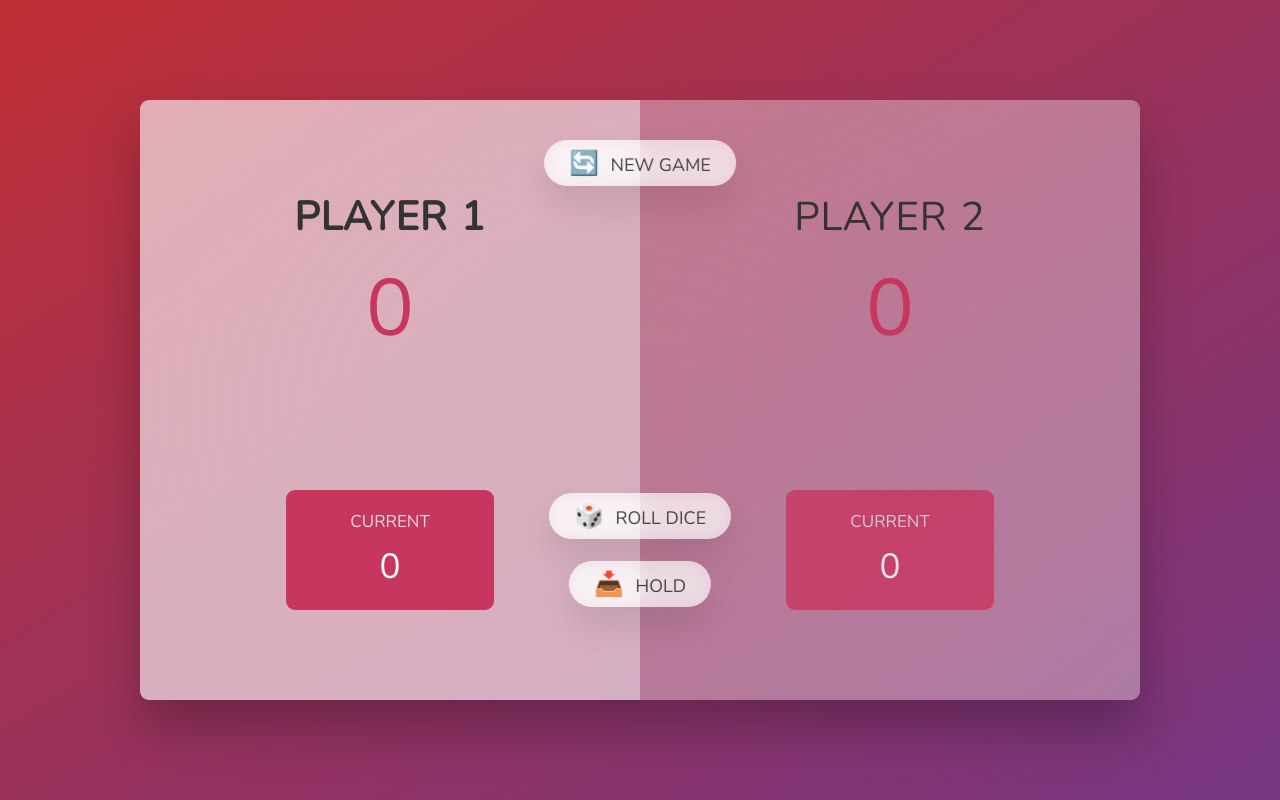
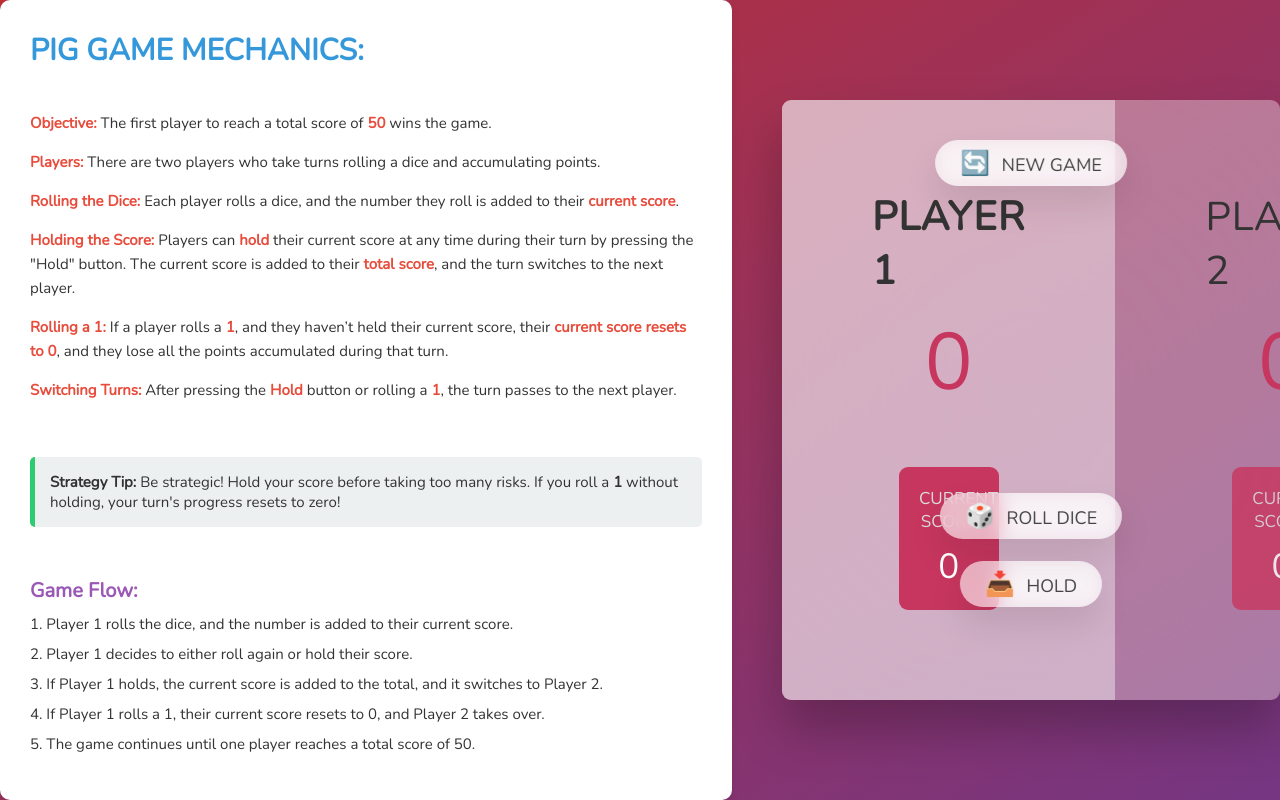
Before and after one commit to fullsnackdevj/Project3-Pig-Game, a plain HTML site: page index.html in a window 1280 px wide. Drawn offline with nearby package versions, Linux system fonts and the light colour scheme.

Commit message:
added mechanics

```diff
--- a/index.html
+++ b/index.html
@@ -8,12 +8,77 @@
     <title>Pig Game</title>
   </head>
   <body>
+    <section class="game-mechanics-section">
+      <h1 class="game-mechanics-title">Pig Game Mechanics:</h1>
+      <ul class="game-mechanics-list">
+        <li>
+          <strong>Objective:</strong> The first player to reach a total score of
+          <strong>50</strong> wins the game.
+        </li>
+        <li>
+          <strong>Players:</strong> There are two players who take turns rolling
+          a dice and accumulating points.
+        </li>
+        <li>
+          <strong>Rolling the Dice:</strong> Each player rolls a dice, and the
+          number they roll is added to their <strong>current score</strong>.
+        </li>
+        <li>
+          <strong>Holding the Score:</strong> Players can
+          <strong>hold</strong> their current score at any time during their
+          turn by pressing the "Hold" button. The current score is added to
+          their <strong>total score</strong>, and the turn switches to the next
+          player.
+        </li>
+        <li>
+          <strong>Rolling a 1:</strong> If a player rolls a <strong>1</strong>,
+          and they haven’t held their current score, their
+          <strong>current score resets to 0</strong>, and they lose all the
+          points accumulated during that turn.
+        </li>
+        <li>
+          <strong>Switching Turns:</strong> After pressing the
+          <strong>Hold</strong> button or rolling a <strong>1</strong>, the turn
+          passes to the next player.
+        </li>
+      </ul>
+      <div class="strategy-tip">
+        <p>
+          <strong>Strategy Tip:</strong> Be strategic! Hold your score before
+          taking too many risks. If you roll a <strong>1</strong> without
+          holding, your turn's progress resets to zero!
+        </p>
+      </div>
+
+      <div class="game-flow">
+        <h3>Game Flow:</h3>
+        <ol>
+          <li>
+            Player 1 rolls the dice, and the number is added to their current
+            score.
+          </li>
+          <li>Player 1 decides to either roll again or hold their score.</li>
+          <li>
+            If Player 1 holds, the current score is added to the total, and it
+            switches to Player 2.
+          </li>
+          <li>
+            If Player 1 rolls a 1, their current score resets to 0, and Player 2
+            takes over.
+          </li>
+          <li>
+            The game continues until one player reaches a total score of 50.
+          </li>
+        </ol>
+      </div>
+    </section>
+
     <main>
       <section class="player player--0 player--active">
         <h2 class="name" id="name--0">Player 1</h2>
         <p class="score" id="score--0">43</p>
         <div class="current">
-          <p class="current-label">Current</p>
+          <p class="current-label">Current Score</p>
           <p class="current-score" id="current--0">0</p>
         </div>
       </section>
@@ -21,7 +86,7 @@
         <h2 class="name" id="name--1">Player 2</h2>
         <p class="score" id="score--1">24</p>
         <div class="current">
-          <p class="current-label">Current</p>
+          <p class="current-label">Current Score</p>
           <p class="current-score" id="current--1">0</p>
         </div>
       </section>
--- a/style.css
+++ b/style.css
@@ -20,6 +20,10 @@ body {
   display: flex;
   align-items: center;
   justify-content: center;
+  gap: 5rem;
+  /*
+  display: grid;
+  place-content: center; */
 }
 
 /* LAYOUT */
@@ -171,3 +175,71 @@ main {
 .hidden {
   display: none;
 }
+
+/* mechanics */
+
+.game-mechanics-section {
+  display: flex;
+  flex-direction: column;
+  gap: 2rem;
+  max-width: 750px;
+  height: 800px;
+  /* scale: 1.4; */
+  padding: 30px;
+  background-color: #fff;
+  box-shadow: 0 4px 10px rgba(0, 0, 0, 0.1);
+  border-radius: 10px;
+}
+
+.game-mechanics-title {
+  font-size: 3rem;
+  color: #3498db;
+  text-align: left;
+  margin-bottom: 20px;
+  font-weight: bold;
+  text-transform: uppercase;
+}
+
+.game-mechanics-list {
+  list-style-type: none;
+  padding-left: 0;
+}
+
+.game-mechanics-list li {
+  margin-bottom: 15px;
+  line-height: 1.6;
+  font-size: 1.5rem;
+}
+
+.game-mechanics-list li strong {
+  color: #e74c3c;
+}
+
+.strategy-tip {
+  background-color: #ecf0f1;
+  padding: 15px;
+  margin-top: 20px;
+  border-left: 5px solid #2ecc71;
+  /* font-style: italic; */
+  border-radius: 5px;
+  font-size: 1.5rem;
+}
+
+.game-flow {
+  margin-top: 30px;
+  font-size: 1.5rem;
+}
+
+.game-flow h3 {
+  color: #9b59b6;
+  font-size: 2rem;
+  margin-bottom: 1rem;
+}
+
+.game-flow ol {
+  list-style-position: inside;
+}
+
+.game-flow ol li {
+  margin-bottom: 10px;
+}
```
